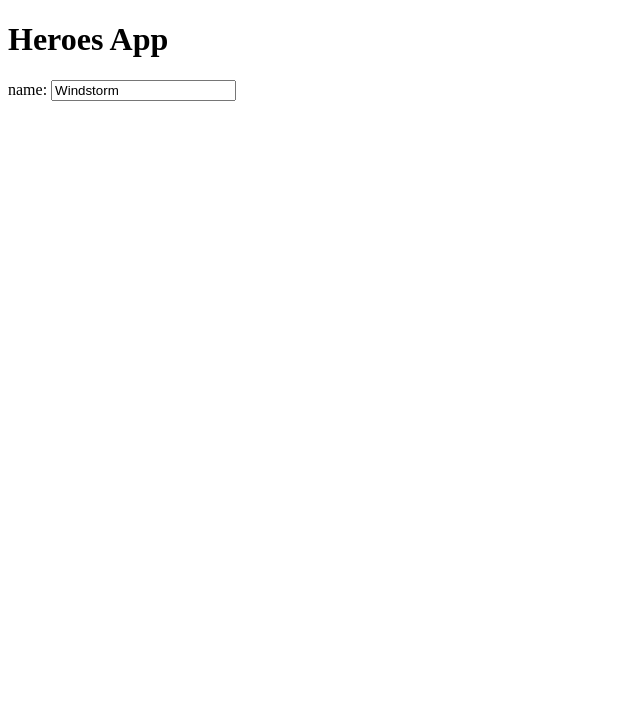
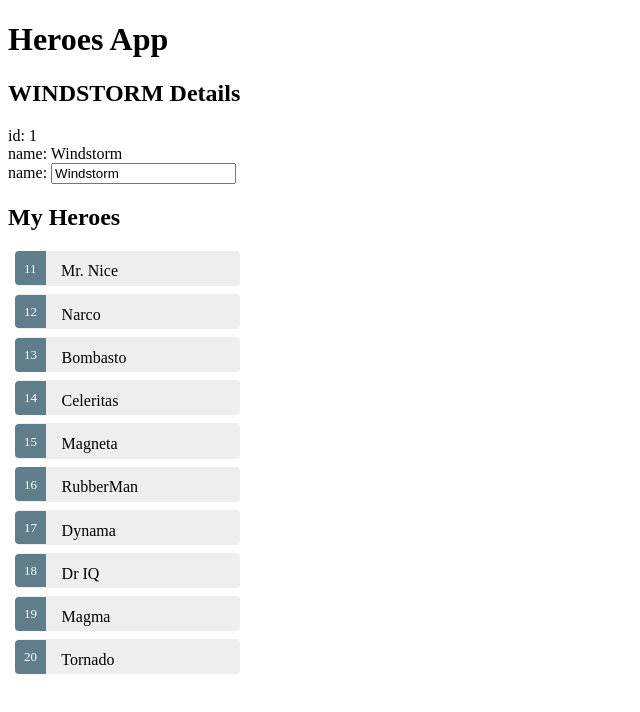
Before and after one commit to mcfarland422/Heroes, an Angular app: page / in a window 1280 px wide. Shown: the top 712 px of the page, without its empty margins (0-640 px from the left). Built offline with nearby package versions, Linux system fonts and the light colour scheme.

Commit message:
Hero Styles

```diff
--- a/src/app/heroes/heroes.component.css
+++ b/src/app/heroes/heroes.component.css
@@ -0,0 +1,48 @@
+/* HeroesComponent's private CSS styles */
+.selected {
+  background-color: #cfd8dc !important;
+  color: white;
+}
+.heroes {
+  margin: 0 0 2em 0;
+  list-style-type: none;
+  padding: 0;
+  width: 15em;
+}
+.heroes li {
+  cursor: pointer;
+  position: relative;
+  left: 0;
+  background-color: #eee;
+  margin: 0.5em;
+  padding: 0.3em 0;
+  height: 1.6em;
+  border-radius: 4px;
+}
+.heroes li.selected:hover {
+  background-color: #bbd8dc !important;
+  color: white;
+}
+.heroes li:hover {
+  color: #607d8b;
+  background-color: #ddd;
+  left: 0.1em;
+}
+.heroes .text {
+  position: relative;
+  top: -3px;
+}
+.heroes .badge {
+  display: inline-block;
+  font-size: small;
+  color: white;
+  padding: 0.8em 0.7em 0 0.7em;
+  background-color: #607d8b;
+  line-height: 1em;
+  position: relative;
+  left: -1px;
+  top: -4px;
+  height: 1.8em;
+  margin-right: 0.8em;
+  border-radius: 4px 0 0 4px;
+}
--- a/src/app/heroes/heroes.component.html
+++ b/src/app/heroes/heroes.component.html
@@ -1,5 +1,18 @@
+<h2>{{ hero.name | uppercase }} Details</h2>
+<div>
+  <span>id: </span>{{hero.id}}</div>
+<div>
+  <span>name: </span>{{hero.name}}</div>
+
 <div>
   <label>name:
     <input [(ngModel)]="hero.name" placeholder="name">
   </label>
 </div>
+
+<h2>My Heroes</h2>
+<ul class="heroes">
+  <li *ngFor="let hero of heroes">
+    <span class="badge">{{ hero.id }}</span> {{ hero.name }}
+  </li>
+</ul>
--- a/src/app/heroes/heroes.component.ts
+++ b/src/app/heroes/heroes.component.ts
@@ -1,5 +1,6 @@
 import { Component, OnInit } from "@angular/core";
 import { Hero } from "../hero";
+import { HEROES } from "../mock-heroes";
 
 @Component({
   selector: "app-heroes",
@@ -12,6 +13,8 @@ export class HeroesComponent implements OnInit {
     name: "Windstorm"
   };
 
+  heroes = HEROES;
+
   constructor() {}
 
   ngOnInit() {}
--- /dev/null
+++ b/src/app/mock-heroes.ts
@@ -0,0 +1,14 @@
+import { Hero } from "./hero";
+
+export const HEROES: Hero[] = [
+  { id: 11, name: "Mr. Nice" },
+  { id: 12, name: "Narco" },
+  { id: 13, name: "Bombasto" },
+  { id: 14, name: "Celeritas" },
+  { id: 15, name: "Magneta" },
+  { id: 16, name: "RubberMan" },
+  { id: 17, name: "Dynama" },
+  { id: 18, name: "Dr IQ" },
+  { id: 19, name: "Magma" },
+  { id: 20, name: "Tornado" }
+];
```
